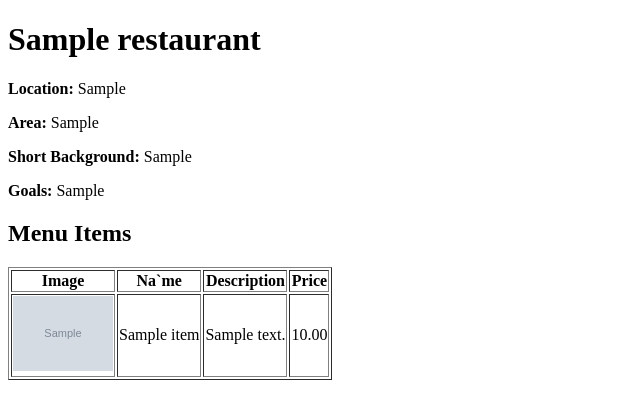
After one commit to NazmusSakib24/online-food-blog, a PHP site: page /view/restaurantDetails.php?id=1 in a window 1280 px wide. The commit adds this page. Shown: the top 419 px of the page, without its empty margins (0-640 px from the left). Run offline with PHP 8.4, Linux system fonts and the light colour scheme; tables that the repository leaves empty hold one stand-in row (values such as "Sample post"); grey boxes marked "Sample" are stand-in pictures.

Commit message:
separated restaurant page

```diff
--- a/model/menuItemModel.php
+++ b/model/menuItemModel.php
@@ -69,7 +69,6 @@
     }
 
 
-
     function updateMenuItem($menuItem){
 
         $con = getConnection();
@@ -88,5 +87,19 @@
                 return false;
             }
 
-}
+    }
+
+
+    function getMenuItemsByRestaurant($restaurantId){
+        $con = getConnection();
+        $sql = "SELECT * FROM menu_items
+                Where restaurant_id = '{$restaurantId}'";
+        $result = mysqli_query($con, $sql);
+        $menuItems = [];
+        while ($row = mysqli_fetch_assoc($result)){
+            $menuItems[]=$row;
+        }
+
+        return $menuItems;
+    }
 ?>
--- /dev/null
+++ b/view/restaurantDetails.php
@@ -0,0 +1,51 @@
+<?php
+    require_once('../model/restaurantModel.php');
+    require_once('../model/menuItemModel.php');
+
+    $id = $_GET['id'];
+    $restaurant = getRestaurantById($id);
+    $menuItems = getMenuItemsByRestaurant($id);
+?>
+
+<!DOCTYPE html>
+<html lang="en">
+<head>
+    <meta charset="UTF-8">
+    <meta name="viewport" content="width=device-width, initial-scale=1.0">
+    <title>Restaurant</title>
+</head>
+<body>
+    <h1><?= $restaurant['name'] ?></h1>
+
+    <p>
+        <b>Location:</b> <?= $restaurant['location'] ?>
+    </p>
+
+    <p> <b>Area:</b> <?= $restaurant['area'] ?> </p>
+
+    <p><b>Short Background:</b> <?= $restaurant['short_background'] ?></p>
+
+    <p><b>Goals:</b> <?= $restaurant['goals'] ?> </p>
+
+    <h2>Menu Items</h2>
+        <table border="1">
+            <tr>
+                <th>Image</th>
+                <th>Na`me</th>
+                <th>Description</th>
+                <th>Price</th>
+            </tr>
+
+            <?php foreach($menuItems as $m){ ?>
+                <tr>
+                    <td>
+                        <img src="<?= $m['image_path'] ?>" width="100">
+                    </td>
+                    <td><?= $m['name'] ?></td>
+                    <td><?= $m['description'] ?></td>
+                    <td><?= $m['price'] ?></td>
+                </tr>
+            <?php } ?>
+        </table>
+</body>
+</html>
--- a/view/restaurantsView.php
+++ b/view/restaurantsView.php
@@ -60,6 +60,7 @@
 
                     <td>
                     <a href="editRestaurants.php?id=<?= $r['id'] ?>">Edit</a> |
+                    <a href="restaurantDetails.php?id=<?= $r['id'] ?>">Details</a> |
                     <a href="../controller/restaurantController.php?id=<?= $r['id'] ?>">Delete</a>
                     </td>
                 </tr>
```
